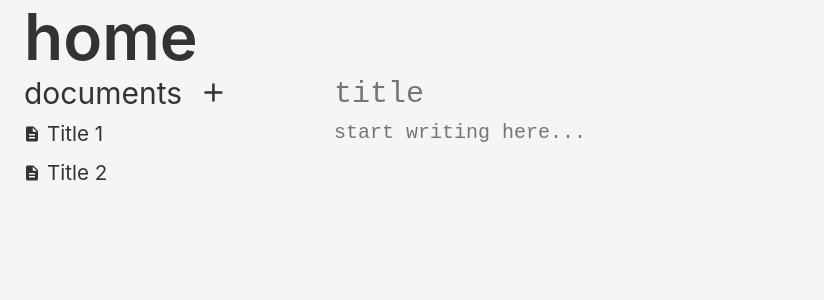
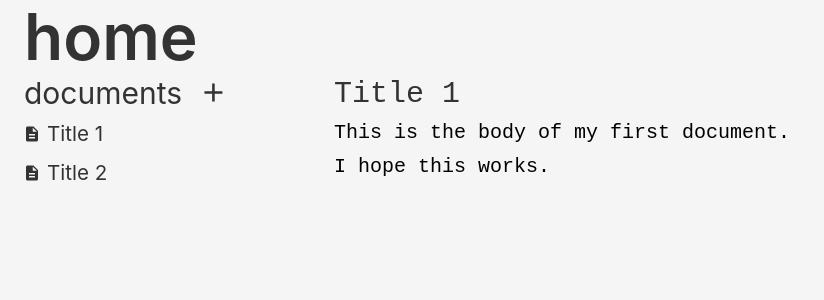
Before and after one commit to sbsto/knowledge, a React (Create React App) app in the folder client/: page / in a window 1280 px wide. Shown: the top 300 px of the page, without its empty margins (0-824 px from the left). Built offline with nearby package versions, Linux system fonts and the light colour scheme.

Commit message:
add functionality to navigation and add ui & create prod build

```diff
--- a/client/src/components/DocControl.tsx
+++ b/client/src/components/DocControl.tsx
@@ -1,13 +1,108 @@
 import React, { useState } from 'react'
 import { Grid } from '@material-ui/core'
-import { DocNav, DocView } from './'
+import { DocNav, Document } from './'
+
+interface Doc {
+    title: string;
+    body: string[];
+    selected: boolean;
+}
 
 function DocControl() {
-    const [titles, setTitles] = useState(['Title 1', 'Title 2'])
+    const [state, setState] = useState({
+        documents: [
+            {
+                title: 'Title 1',
+                body: ['This is the body of my first document.', 'I hope this works.'],
+                selected: true
+            },
+            {
+                title: 'Title 2',
+                body: ['This is the body of my second document.', 'This might work.'],
+                selected: false
+            }
+        ]
+    })
     return (
         <Grid container>
-            <DocNav titles={titles} />
-            <DocView />
+            <DocNav
+                titles={state.documents.map((doc: Doc) => doc.title)}
+                onSelect={
+                    (index) => {
+                        const newState = state
+                        newState.documents.forEach((doc) => {
+                            if (doc.selected) {
+                                doc.selected = false
+                            }
+                        })
+                        newState.documents[index].selected = true
+                        setState({ ...newState })
+                    }
+                }
+                onAddDoc={
+                    () => {
+                        const newState = state
+                        newState.documents.forEach((doc) => {
+                            if (doc.selected) {
+                                doc.selected = false
+                            }
+                        })
+                        newState.documents.push({
+                            title: 'new document',
+                            body: [''],
+                            selected: true
+                        })
+                        setState({ ...newState })
+                    }
+                }
+            />
+            <Document
+                title={state.documents.find((doc: Doc) => doc.selected)!.title}
+                body={state.documents.find((doc: Doc) => doc.selected)!.body}
+                onBodyChange={
+                    (value, index) => {
+                        const newState = state
+                        newState.documents.forEach((doc: Doc) => {
+                            if (doc.selected) {
+                                doc.body[index] = value
+                            }
+                        })
+                        setState({ ...newState })
+                    }}
+                onTitleChange={
+                    (value) => {
+                        const newState = state
+                        newState.documents.forEach((doc: Doc) => {
+                            if (doc.selected) {
+                                doc.title = value
+                            }
+                        })
+                        setState({ ...newState })
+                    }
+                }
+                onEnter={
+                    (index) => {
+                        const newState = state
+                        newState.documents.forEach((doc: Doc) => {
+                            if (doc.selected) {
+                                doc.body.splice(index + 1, 0, '')
+                            }
+                        })
+                        setState({ ...newState })
+                    }
+                }
+                onBackspace={
+                    (index) => {
+                        const newState = state
+                        newState.documents.forEach((doc: Doc) => {
+                            if (doc.selected && doc.body[index].length === 0) {
+                                doc.body.splice(index, 1)
+                            }
+                        })
+                        setState({ ...newState })
+                    }
+                }
+            />
         </Grid>
     )
 }
--- a/client/src/components/DocNav.tsx
+++ b/client/src/components/DocNav.tsx
@@ -27,7 +27,9 @@ const StyledButton = withStyles((theme: Theme) =>
 )((props: ButtonProps) => <Button {...props} />)
 
 interface DocNavProps {
-    titles: String[]
+    titles: String[];
+    onSelect(index: number): void;
+    onAddDoc(): void
 }
 
 function DocNav(props: DocNavProps) {
@@ -38,6 +40,7 @@ function DocNav(props: DocNavProps) {
                 nodeId={String(index)}
                 label={title}
                 icon={<Description />}
+                onClick={() => props.onSelect(index)}
             />
         )
     })
@@ -59,6 +62,7 @@ function DocNav(props: DocNavProps) {
                         color="primary"
                         aria-label="add"
                         size="small"
+                        onClick={props.onAddDoc}
                     >
                         <Add />
                     </StyledButton>
--- a/client/src/components/DocBody.tsx
+++ b/client/src/components/DocParagraph.tsx
@@ -1,13 +1,6 @@
-import React from 'react'
+import React, { useState } from 'react'
 import { Grid, TextareaAutosize } from '@material-ui/core'
 import { makeStyles } from '@material-ui/core/styles'
-
-interface DocBodyProps {
-    bodyText: string;
-    onChange(value: string): void;
-    onEnter(): void;
-    deleteParagraph(): void;
-}
 
 const useStyles = makeStyles({
     paragraphStyle: {
@@ -20,7 +13,16 @@ const useStyles = makeStyles({
     }
 })
 
-function DocBody(props: DocBodyProps) {
+interface DocParagraphProps {
+    bodyText: string;
+    onChange(value: string): void;
+    onEnter(): void;
+    onBackspace(): void;
+}
+
+function DocParagraph(props: DocParagraphProps) {
+    const [placeholder, setPlaceholder] = useState('start writing here...')
+
     const classes = useStyles()
 
     const keyPressed = (event: React.KeyboardEvent<HTMLTextAreaElement>) => {
@@ -37,14 +39,16 @@ function DocBody(props: DocBodyProps) {
         <Grid item>
             <TextareaAutosize
                 className={classes.paragraphStyle}
-                placeholder="start writing here..."
+                placeholder={placeholder}
                 value={props.bodyText}
                 onChange={event => props.onChange(event.target.value)}
                 onKeyDown={keyPressed}
+                onFocus={() => setPlaceholder('start writing here...')}
+                onBlur={() => setPlaceholder('')}
                 autoFocus
             />
         </Grid>
     )
 }
 
-export default DocBody
+export default DocParagraph
--- /dev/null
+++ b/client/src/components/Document.tsx
@@ -0,0 +1,66 @@
+import React from 'react'
+import { Grid, TextareaAutosize } from '@material-ui/core'
+import { makeStyles } from '@material-ui/core/styles'
+import { DocParagraph } from './'
+
+const useStyles = makeStyles({
+    titleStyle: {
+        border: "0px",
+        fontSize: "30px",
+        fontWeight: 500,
+        color: "#333333",
+        backgroundColor: "whitesmoke",
+        resize: "none",
+        outline: "none",
+        width: "100%"
+    }
+})
+
+interface DocViewProps {
+    title: string;
+    body: string[];
+    onBodyChange(value: string, index: number): void;
+    onTitleChange(value: string): void;
+    onEnter(index: number): void;
+    onBackspace(index: number): void;
+}
+
+function DocView(props: DocViewProps) {
+    const classes = useStyles()
+
+    const fullBody = props.body.map((paragraph, index) => {
+        return (
+            <DocParagraph
+                key={index}
+                bodyText={props.body[index]}
+                onChange={(value) => props.onBodyChange(value, index)}
+                onEnter={() => props.onEnter(index)}
+                onBackspace={() => props.onBackspace(index)}
+            />
+        )
+    })
+
+    return (
+        <Grid
+            container
+            item
+            direction="column"
+            sm={9}
+            alignItems="stretch"
+        >
+            <Grid item >
+                <TextareaAutosize
+                    className={classes.titleStyle}
+                    placeholder="title"
+                    value={props.title}
+                    onChange={(event) => props.onTitleChange(event.target.value)}
+                />
+            </Grid>
+            <Grid container item direction="column">
+                {fullBody}
+            </Grid>
+        </Grid>
+    )
+}
+
+export default DocView
--- a/client/src/components/index.ts
+++ b/client/src/components/index.ts
@@ -1,4 +1,4 @@
-export { default as DocBody } from './DocBody';
-export { default as DocView } from './DocView';
+export { default as DocParagraph } from './DocParagraph';
+export { default as Document } from './Document';
 export { default as DocNav } from './DocNav';
 export { default as DocControl } from './DocControl'
```
